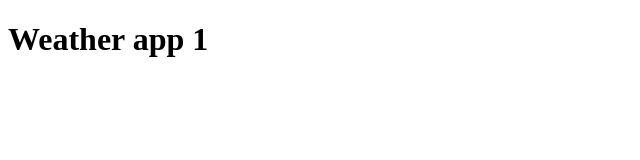
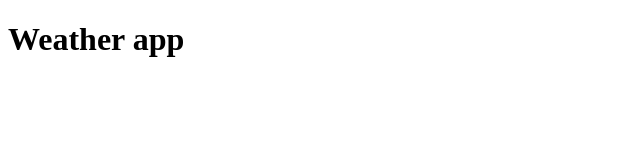
Before and after one commit to Tawfeekamr/weather-app, a plain HTML site: page index.html in a window 1280 px wide. Shown: the full height of the page, 0-640 px from the left. Drawn offline with Linux system fonts and the light colour scheme.

```diff
--- a/index.html
+++ b/index.html
@@ -9,7 +9,7 @@
     <title>Weather app</title>
 </head>
 <body>
-    <h1>Weather app 1</h1>
+    <h1>Weather app</h1>
 <script src="./js/main.js"></script>
 </body>
 </html>
```
